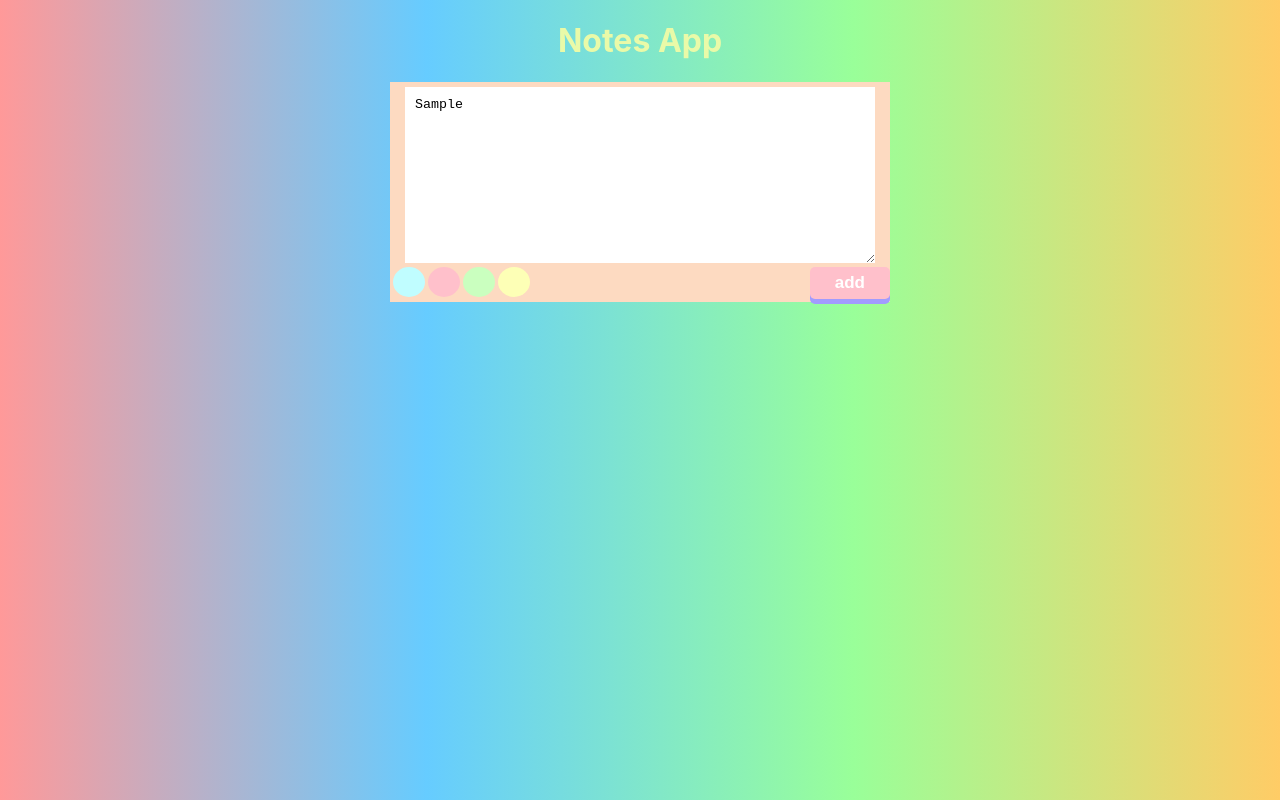
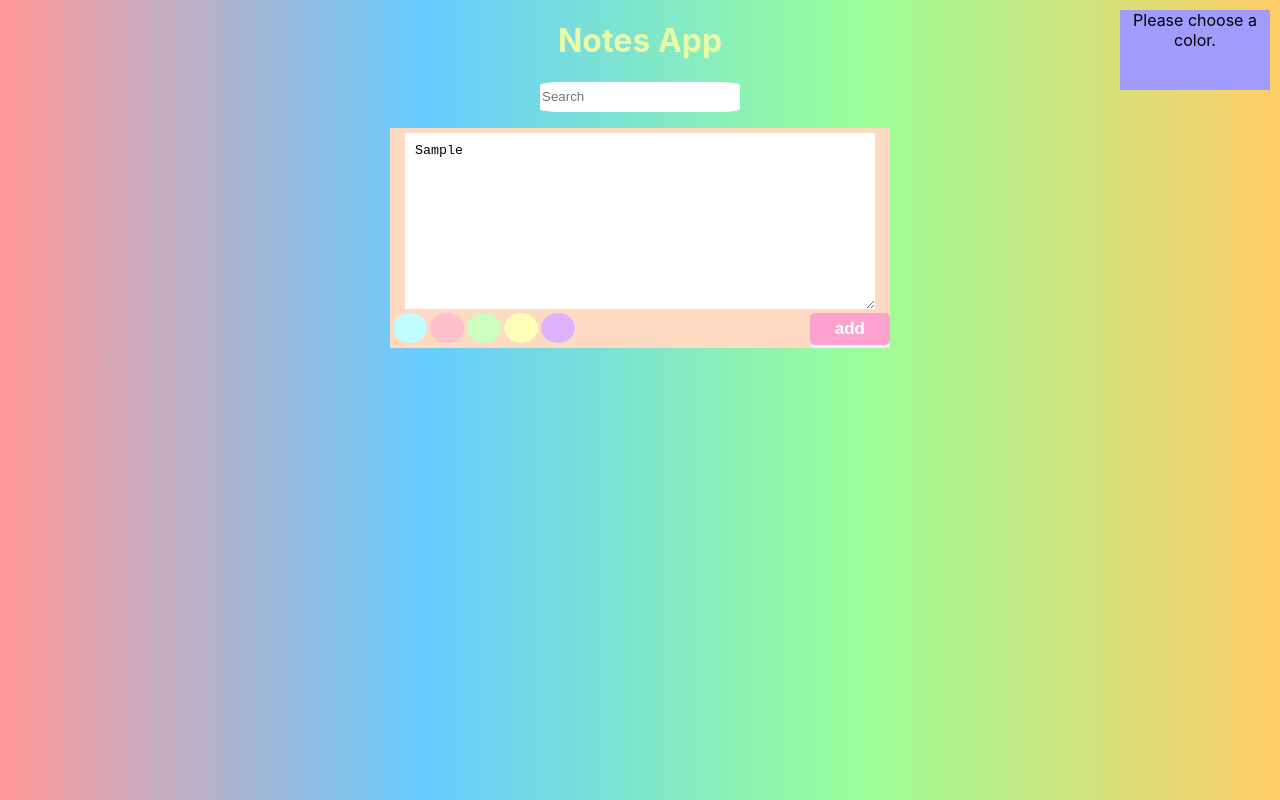
Before and after one commit to Eda-Inal/note-app, a React (Create React App) app: page / in a window 1280 px wide. Both pictures are taken after typing "Sample" into the empty fields and a click on the button "add". Built offline with nearby package versions, Linux system fonts and the light colour scheme.

Commit message:
added search input and trash icon

```diff
--- a/package.json
+++ b/package.json
@@ -3,6 +3,10 @@
   "version": "0.1.0",
   "private": true,
   "dependencies": {
+    "@fortawesome/fontawesome-svg-core": "^6.5.1",
+    "@fortawesome/free-regular-svg-icons": "^6.5.1",
+    "@fortawesome/free-solid-svg-icons": "^6.5.1",
+    "@fortawesome/react-fontawesome": "^0.2.0",
     "@reduxjs/toolkit": "^2.0.1",
     "@testing-library/jest-dom": "^5.17.0",
     "@testing-library/react": "^13.4.0",
--- a/src/App.css
+++ b/src/App.css
@@ -36,10 +36,11 @@ ul {
 }
 
 .notes-list li {
+  position: relative;
   border: 1px solid #ccc;
   margin-top: 0.5rem;
   padding: 10px;
-  height: 200px;
+  height: 100px;
   margin-right: 10px;
   margin-bottom: 10px; /* Yatay boşluklar için kullanabilirsiniz. */
   width: calc(33.333% - 10px); /* İki eleman arasındaki boşluğu düzeltmek için. */
@@ -65,7 +66,7 @@ textarea{
 
 }
 .color{
-  padding-right: 2px;
+  padding-right: 4px;
   border: 2px;
   border-color: black;
   background-color: beige;
@@ -74,6 +75,7 @@ textarea{
   width: 30px;
   height: 30px;
 }
+
 .blue{
 
   background-color: #c0fdff;
@@ -83,6 +85,9 @@ textarea{
 .pink{
   background-color: #ffc0cb;
 
+}
+.purple{
+  background-color: #dcb2ff;
 }
 .yellow{
   background-color: #fdffb6;
@@ -95,24 +100,25 @@ textarea{
 button {
   border: none;
   outline: none;
-  background-color: #ffc0cb;
+  background-color: #fda1cf;
   padding: 6px 25px;
   font-size: 17px;
   font-weight: 700;
   color: #fff;
   border-radius: 5px;
   transition: all ease 0.1s;
-  box-shadow: 0px 5px 0px 0px #a29bfe;
+  box-shadow: 0px 3px 0px 0px #f0eff6;
 }
 
 button:active {
   transform: translateY(5px);
   box-shadow: 0px 0px 0px 0px #a29bfe;
 }
+
 .error {
   background-color: #a29bfe;
-  width: 100px;
-  height: 50px;
+  width: 150px;
+  height: 80px;
   display: flex;
   justify-content: flex-end;
   align-items: flex-start;
@@ -122,3 +128,18 @@ text-align: center;
   top: 0;
   right: 10px;
 }
+.trash {
+  position: absolute;
+  bottom: 0;
+  right: 0;
+  margin: 16px;
+  cursor: pointer;
+}
+.search{
+  border-radius: 10%;
+  width: 200px;
+  height: 30px;
+  margin-bottom: 1rem;
+  outline: none;
+  border: none;
+}
--- /dev/null
+++ b/src/components/Filter.jsx
@@ -0,0 +1,11 @@
+import React from 'react'
+
+function Filter() {
+  return (
+    <div>
+      <input className='search' type="search"placeholder='Search' />
+    </div>
+  )
+}
+
+export default Filter
--- a/src/components/Main.jsx
+++ b/src/components/Main.jsx
@@ -1,11 +1,13 @@
 import React from 'react'
 import Header from './Header'
 import TextArea from './TextArea'
+import Filter from './Filter'
 
 function Main() {
   return (
     <div>
       <Header/>
+      <Filter/>
       <TextArea/>
     </div>
   )
--- a/src/components/TextArea.jsx
+++ b/src/components/TextArea.jsx
@@ -1,23 +1,35 @@
 import React, { useState } from 'react';
 import { useSelector, useDispatch } from 'react-redux';
-import { addText,addBackground } from '../redux/notes/notesSlice';
+import { addText,deleteItemm } from '../redux/notes/notesSlice';
+import { FontAwesomeIcon } from '@fortawesome/react-fontawesome';
+import { faTrashAlt } from '@fortawesome/free-regular-svg-icons';
+
 
 function TextArea() {
   const items = useSelector((state) => state.notes.items);
+  let colors = ["blue","pink","green","yellow","purple"]
   console.log(items);
   const dispatch = useDispatch();
   const [text, setText] = useState("");
+  const[error,setError] = useState("");
   const [selectedBackground, setSelectedBackground] = useState("");
 
   const handleClick = () => {
 
-
+    if(selectedBackground == ""){
+      setError("Please choose a color.")
+    }
+    if(text.trim() == "" ){
+      setError("You can not add empty note!")
+    }
     if (text.trim() !== "" && selectedBackground !== "") {
       dispatch(addText({ text, background: selectedBackground }));
       setText("");
       setSelectedBackground("");
+      setError("");
     }
   }
+
 
   const handleLi = (background) => {
 
@@ -28,8 +40,9 @@ function TextArea() {
   return (
     <div >
       <div >
+{error && <div className='error'>{error}</div>}
+      </div>
 
-      </div>
       <div className='text-container'>
 
         <textarea name=""
@@ -42,10 +55,17 @@ function TextArea() {
         </textarea>
         <div className='text-bottom'>
 <div className='colors'>
-  <div className='blue color' onClick={(e)=> handleLi(e.target.id)}  id='blue'></div>
+{colors.map((color) => (
+    <div key={color} className={`color ${color}`} onClick={() => handleLi(color)}>
+
+    </div>
+  ))}
+
+
+  {/* <div className='blue color' onClick={(e)=> handleLi(e.target.id)}  id='blue'></div>
   <div className='pink color ' onClick={(e)=> handleLi(e.target.id)} id='pink'></div>
   <div className='green color' onClick={(e)=> handleLi(e.target.id)}id='green'></div>
-  <div className='yellow color' onClick={(e)=> handleLi(e.target.id)} id='yellow'></div>
+  <div className='yellow color' onClick={(e)=> handleLi(e.target.id)} id='yellow'></div> */}
 </div>
 <div><button onClick={handleClick}>add</button></div>
 
@@ -56,7 +76,7 @@ function TextArea() {
 
       <ul className='notes-list'>
         {items.map((item) => (
-          <li className={item.background} key={item.id} >{item.text}</li>
+          <li  className={item.background} key={item.id} ><span>  <FontAwesomeIcon  icon={faTrashAlt} className='trash' /></span>{item.text} </li>
         ))}
       </ul>
     </div>
--- a/src/redux/notes/notesSlice.jsx
+++ b/src/redux/notes/notesSlice.jsx
@@ -18,5 +18,5 @@ export const notesSlice = createSlice({
 
     },
 });
-export const {addText,addBackground} = notesSlice.actions;
+export const {addText,deleteItemm} = notesSlice.actions;
 export default notesSlice.reducer;
```
Also changed, not shown: 1 other file (tests, documents, lock files or other folders).
